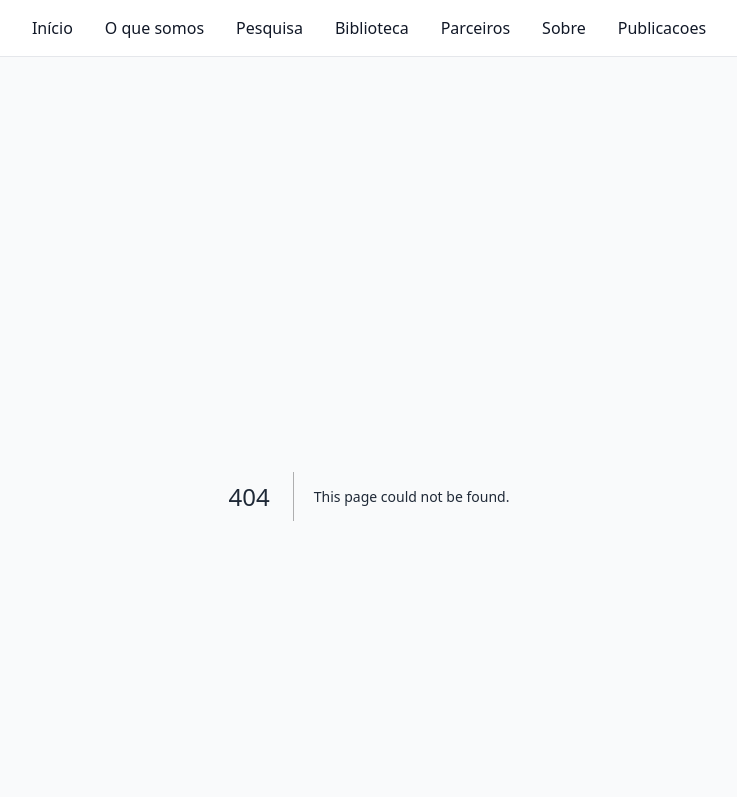
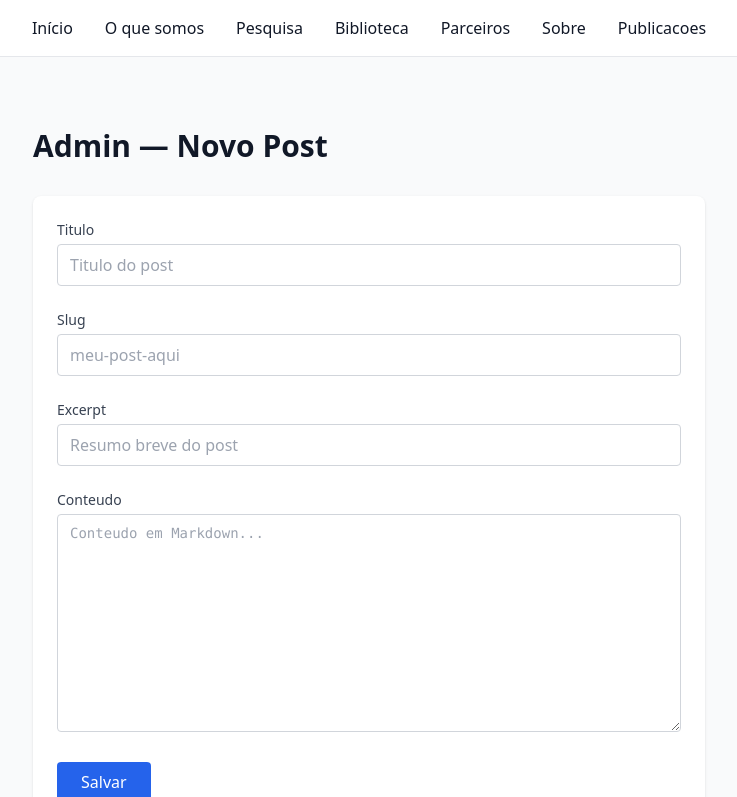
Before and after one commit to lyfeai2-labs/nextjs-institutional-template, a Next.js app in the folder web/: page /admin in a window 1280 px wide. Before the commit this address had no page. Shown: the top 797 px of the page, without its empty margins (271-1008 px from the left). Built offline with nearby package versions, Linux system fonts and the light colour scheme.

Commit message:
feat: add admin page for mini CMS (web/app/admin/page.tsx)

```diff
--- /dev/null
+++ b/web/app/admin/page.tsx
@@ -0,0 +1,101 @@
+'use client';
+
+import { useState } from 'react';
+
+export default function AdminPage() {
+    const [title, setTitle] = useState('');
+    const [slug, setSlug] = useState('');
+    const [excerpt, setExcerpt] = useState('');
+    const [content, setContent] = useState('');
+    const [status, setStatus] = useState('');
+
+  async function handleSubmit(e: React.FormEvent) {
+        e.preventDefault();
+        setStatus('Salvando...');
+        try {
+                const res = await fetch('/api/posts', {
+                          method: 'POST',
+                          headers: { 'Content-Type': 'application/json' },
+                          body: JSON.stringify({ title, slug, excerpt, content }),
+                        });
+                if (res.ok) {
+                          setStatus('Post salvo com sucesso!');
+                          setTitle('');
+                          setSlug('');
+                          setExcerpt('');
+                          setContent('');
+                        } else {
+                          const data = await res.json();
+                          setStatus('Erro: ' + (data.error || 'Falha ao salvar'));
+                        }
+              } catch (err) {
+                setStatus('Erro ao conectar com a API');
+              }
+      }
+
+  return (
+        <div className="min-h-screen bg-gray-50 p-8">
+                <div className="max-w-2xl mx-auto">
+                          <h1 className="text-3xl font-bold mb-8 text-gray-900">Admin — Novo Post</h1>
+                          <form onSubmit={handleSubmit} className="bg-white rounded-lg shadow p-6 space-y-6">
+                                      <div>
+                                                    <label className="block text-sm font-medium text-gray-700 mb-1">Titulo</label>
+                                                    <input
+                                                                    type="text"
+                                                                    value={title}
+                                                                    onChange={(e) => setTitle(e.target.value)}
+                                                                    required
+                                                                    className="w-full border border-gray-300 rounded px-3 py-2 focus:outline-none focus:ring-2 focus:ring-blue-500"
+                                                                    placeholder="Titulo do post"
+                                                                  />
+                                                  </div>
+                                      <div>
+                                                    <label className="block text-sm font-medium text-gray-700 mb-1">Slug</label>
+                                                    <input
+                                                                    type="text"
+                                                                    value={slug}
+                                                                    onChange={(e) => setSlug(e.target.value)}
+                                                                    required
+                                                                    className="w-full border border-gray-300 rounded px-3 py-2 focus:outline-none focus:ring-2 focus:ring-blue-500"
+                                                                    placeholder="meu-post-aqui"
+                                                                  />
+                                                  </div>
+                                      <div>
+                                                    <label className="block text-sm font-medium text-gray-700 mb-1">Excerpt</label>
+                                                    <input
+                                                                    type="text"
+                                                                    value={excerpt}
+                                                                    onChange={(e) => setExcerpt(e.target.value)}
+                                                                    className="w-full border border-gray-300 rounded px-3 py-2 focus:outline-none focus:ring-2 focus:ring-blue-500"
+                                                                    placeholder="Resumo breve do post"
+                                                                  />
+                                                  </div>
+                                      <div>
+                                                    <label className="block text-sm font-medium text-gray-700 mb-1">Conteudo</label>
+                                                    <textarea
+                                                                    value={content}
+                                                                    onChange={(e) => setContent(e.target.value)}
+                                                                    rows={10}
+                                                                    required
+                                                                    className="w-full border border-gray-300 rounded px-3 py-2 focus:outline-none focus:ring-2 focus:ring-blue-500 font-mono text-sm"
+                                                                    placeholder="Conteudo em Markdown..."
+                                                                  />
+                                                  </div>
+                                      <div className="flex items-center justify-between">
+                                                    <button
+                                                                    type="submit"
+                                                                    className="bg-blue-600 text-white px-6 py-2 rounded hover:bg-blue-700 font-medium transition-colors"
+                                                                  >
+                                                                    Salvar
+                                                                  </button>
+                                                    {status && (
+                        <p className={`text-sm font-medium ${
+                                          status.startsWith('Erro') ? 'text-red-600' : 'text-green-600'
+                                        }`}>{status}</p>
+                      )}
+                                                  </div>
+                                    </form>
+                        </div>
+              </div>
+      );
+  }
```
